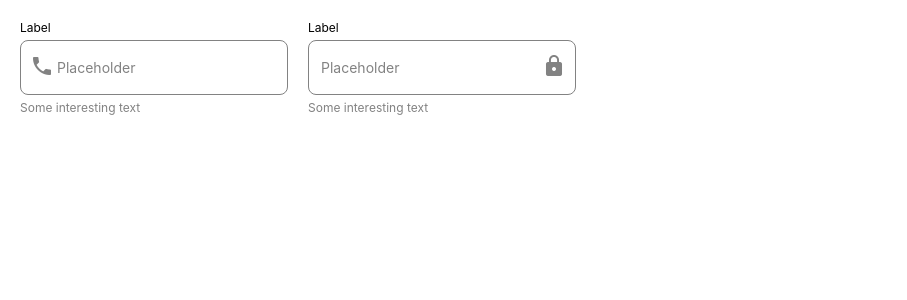
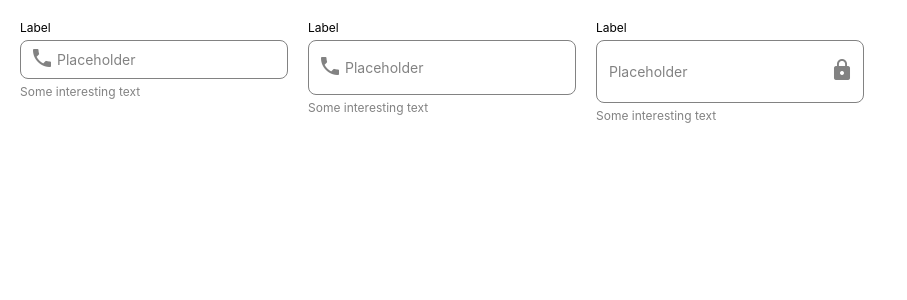
Before and after one commit to Vanaldito/input-component, a React (Vite) app: page / in a window 1280 px wide. Shown: the top 300 px of the page, without its empty margins (0-907 px from the left). Built offline with nearby package versions, Linux system fonts and the light colour scheme.

Commit message:
feat: allow to choose different sizes

```diff
--- a/src/App.tsx
+++ b/src/App.tsx
@@ -10,12 +10,21 @@ export default function App() {
         placeholder="Placeholder"
         helperText="Some interesting text"
         startIcon="phone"
+        size="sm"
+      />
+      <Input
+        type="text"
+        placeholder="Placeholder"
+        helperText="Some interesting text"
+        startIcon="phone"
+        size="md"
       />
       <Input
         type="text"
         placeholder="Placeholder"
         helperText="Some interesting text"
         endIcon="lock"
+        size="lg"
       />
     </div>
   );
--- a/src/component/Input.css
+++ b/src/component/Input.css
@@ -7,7 +7,6 @@
 }
 
 .input-component input {
-  padding: 18px 12px;
   font-size: 1.4rem;
   border: 1px solid #828282;
   border-radius: 8px;
@@ -41,6 +40,18 @@
   color: #d32f2f;
 }
 
+.input-component--size-md input {
+  padding: 18px 12px;
+}
+
+.input-component--size-sm input {
+  padding: 10px 12px;
+}
+
+.input-component--size-lg input {
+  padding: 22px 12px;
+}
+
 .input-component--with-start-icon input {
   padding-left: 36px;
 }
--- a/src/component/Input.tsx
+++ b/src/component/Input.tsx
@@ -2,14 +2,18 @@ import { EndIcon, StartIcon } from "./Icon";
 import "./Input.css";
 
 interface InputProps
-  extends React.DetailedHTMLProps<
-    React.InputHTMLAttributes<HTMLInputElement>,
-    HTMLInputElement
+  extends Omit<
+    React.DetailedHTMLProps<
+      React.InputHTMLAttributes<HTMLInputElement>,
+      HTMLInputElement
+    >,
+    "size"
   > {
   label?: string;
   error?: boolean;
   disabled?: boolean;
   helperText?: string;
+  size?: "sm" | "md" | "lg";
   startIcon?: string;
   endIcon?: string;
 }
@@ -19,6 +23,7 @@ export default function Input({
   error = false,
   disabled = false,
   helperText = "",
+  size = "md",
   startIcon,
   endIcon,
   ...inputAttributes
@@ -29,6 +34,7 @@ export default function Input({
   className += disabled ? " input-component--disabled" : "";
   className += startIcon ? " input-component--with-start-icon" : "";
   className += endIcon ? " input-component--with-end-icon" : "";
+  className += ` input-component--size-${size}`;
 
   return (
     <label className={className}>
```
